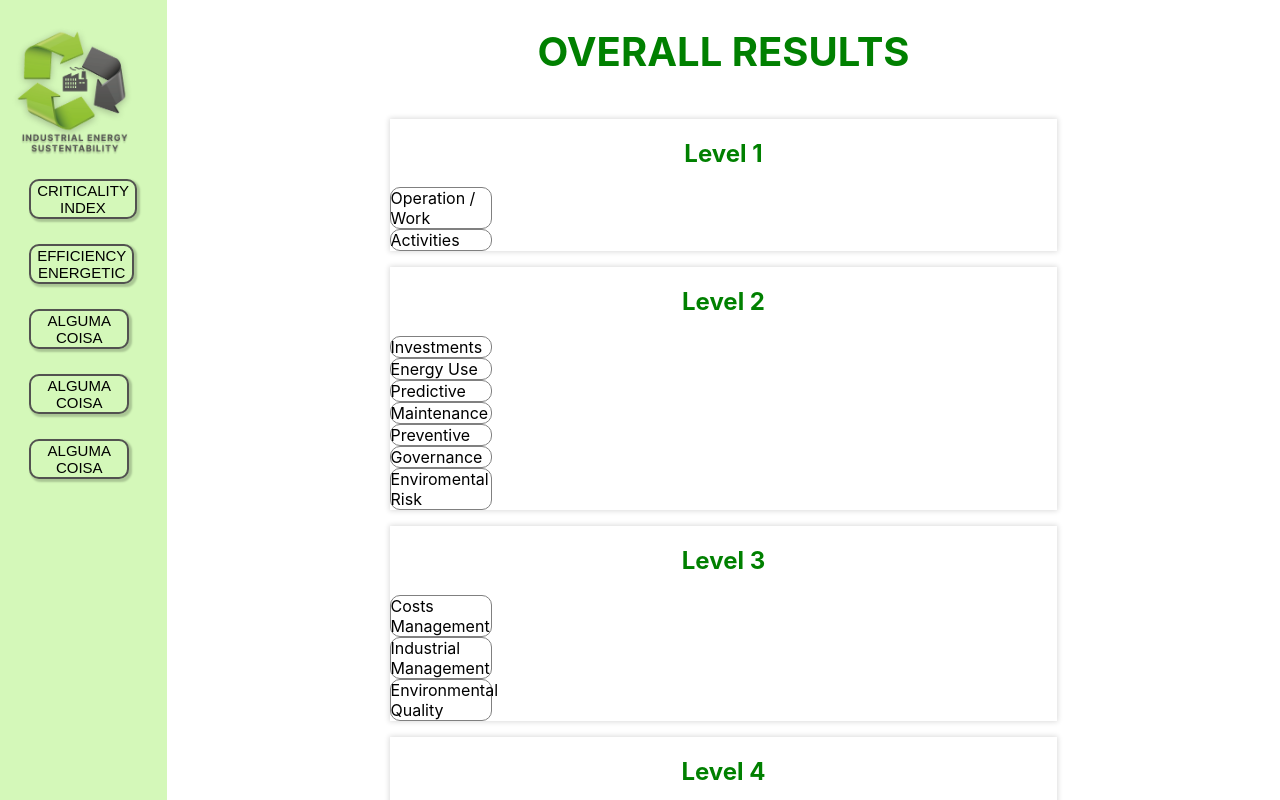
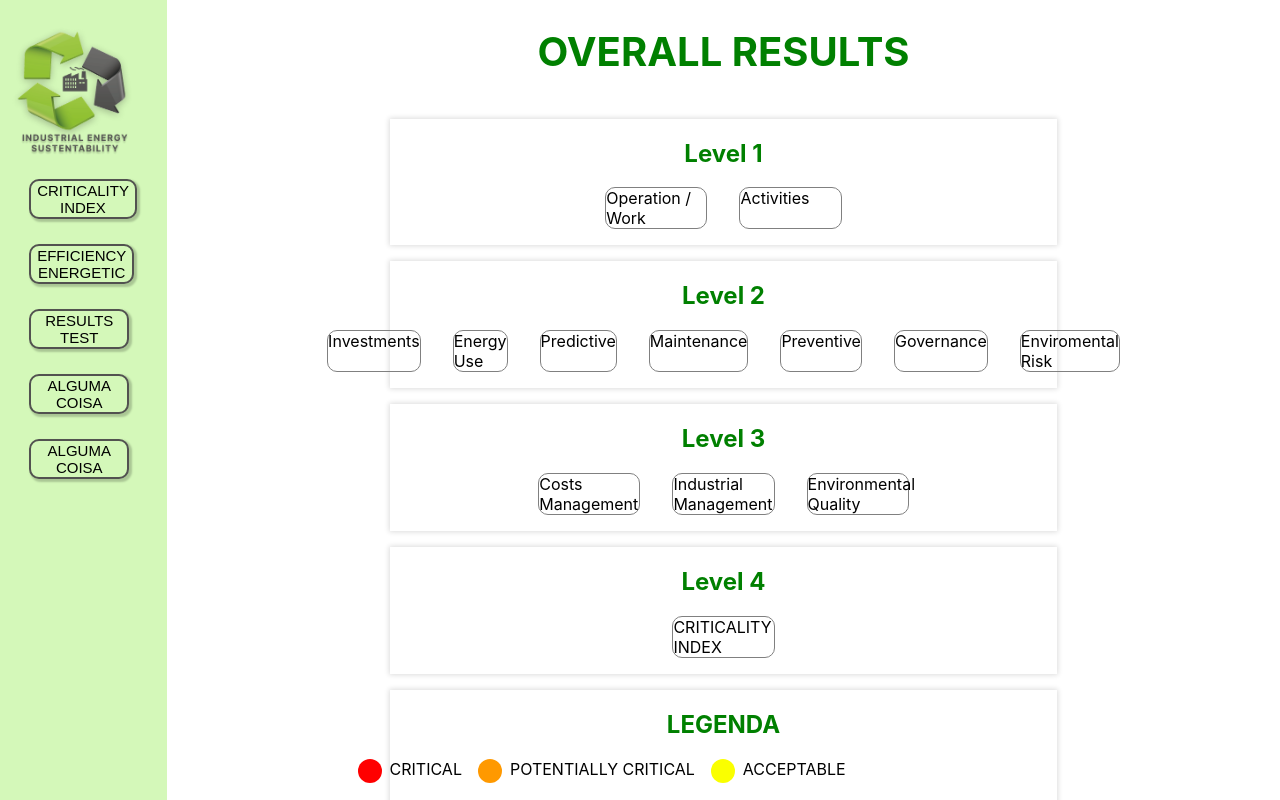
Before and after one commit to brunafalcucci/IC-UNIFAL, a React (Create React App) app in the folder front/: page /results in a window 1280 px wide. Shown: the top 800 px of the page. Built offline with nearby package versions, Linux system fonts and the light colour scheme.

Commit message:
Results page changes

```diff
--- a/front/src/components/NavBar.jsx
+++ b/front/src/components/NavBar.jsx
@@ -11,7 +11,7 @@ const NavBar = () => {
       <WrapButtons>
       <Link to='/form'> <button> CRITICALITY INDEX </button> </Link>
      <Link to='/efficiency'> <button> EFFICIENCY ENERGETIC </button> </Link>
-      <button> ALGUMA COISA </button>
+     <Link to='/results'> <button> RESULTS TEST </button> </Link>
       <button> ALGUMA COISA </button>
       <button> ALGUMA COISA </button>
       </WrapButtons>
--- a/front/src/components/Results.jsx
+++ b/front/src/components/Results.jsx
@@ -14,12 +14,15 @@ const Results = () => {
         <WrapperLevels>
         <WrapLevel1>
           <TitleLevel> Level 1 </TitleLevel>
+          <WrapResult>
           <WrapDiv> Operation / Work </WrapDiv>
           <WrapDiv> Activities </WrapDiv>
+          </WrapResult>
         </WrapLevel1>
 
         <WrapLevel2>
         <TitleLevel> Level 2 </TitleLevel>
+         <WrapResult>
           <WrapDiv> Investments </WrapDiv>
           <WrapDiv> Energy Use </WrapDiv>
           <WrapDiv> Predictive </WrapDiv>
@@ -27,20 +30,24 @@ const Results = () => {
           <WrapDiv> Preventive </WrapDiv>
           <WrapDiv> Governance </WrapDiv>
           <WrapDiv> Enviromental Risk  </WrapDiv>
+          </WrapResult>
         </WrapLevel2>
 
         <WrapLevel3>
         <TitleLevel> Level 3 </TitleLevel>
+        <WrapResult>
           <WrapDiv> Costs Management </WrapDiv>
           <WrapDiv> Industrial Management </WrapDiv>
           <WrapDiv> Environmental Quality </WrapDiv>
+          </WrapResult>
         </WrapLevel3>
 
 
         <WrapLevel4>
         <TitleLevel> Level 4 </TitleLevel>
+        <WrapResult>
           <WrapDiv> CRITICALITY INDEX </WrapDiv>
-
+          </WrapResult>
         </WrapLevel4>
 
         <WrapLevel5>
@@ -134,22 +141,22 @@ position: relative;
 }
 &:nth-of-type(2){
   &::after{
-    background-color:blue;
+    background-color: #FF9900;
   }
 }
 &:nth-of-type(3){
   &::after{
-    background-color:green;
+    background-color: #FAFF00;
   }
 }
 &:nth-of-type(4){
   &::after{
-    background-color:blue;
+    background-color: #A4D713;
   }
 }
 &:nth-of-type(5){
   &::after{
-    background-color:blue;
+    background-color: #068E0B;
   }
 }
 `
@@ -163,7 +170,8 @@ const WrapDiv = styled.div`
   border: 1px solid grey;
   width: 15%;
   border-radius: 10px;
-  display: flex;
+
+
 `
 const WrapImgeLevel = styled.div`
 display: flex;
@@ -176,4 +184,11 @@ flex-direction: column;
 align-items: center;
 
 `
+
+const WrapResult = styled.div`
+display: flex;
+justify-content: center;
+gap: 2rem;
+margin-bottom: 1rem;
+`
 export default Results
```
